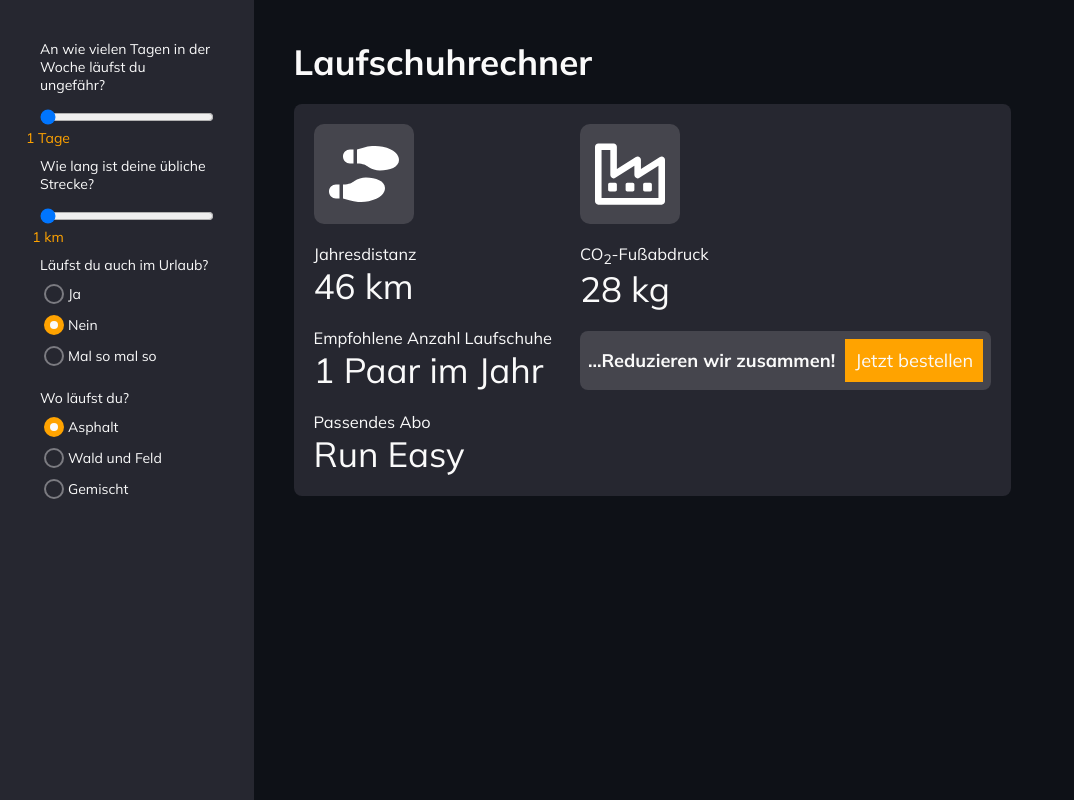
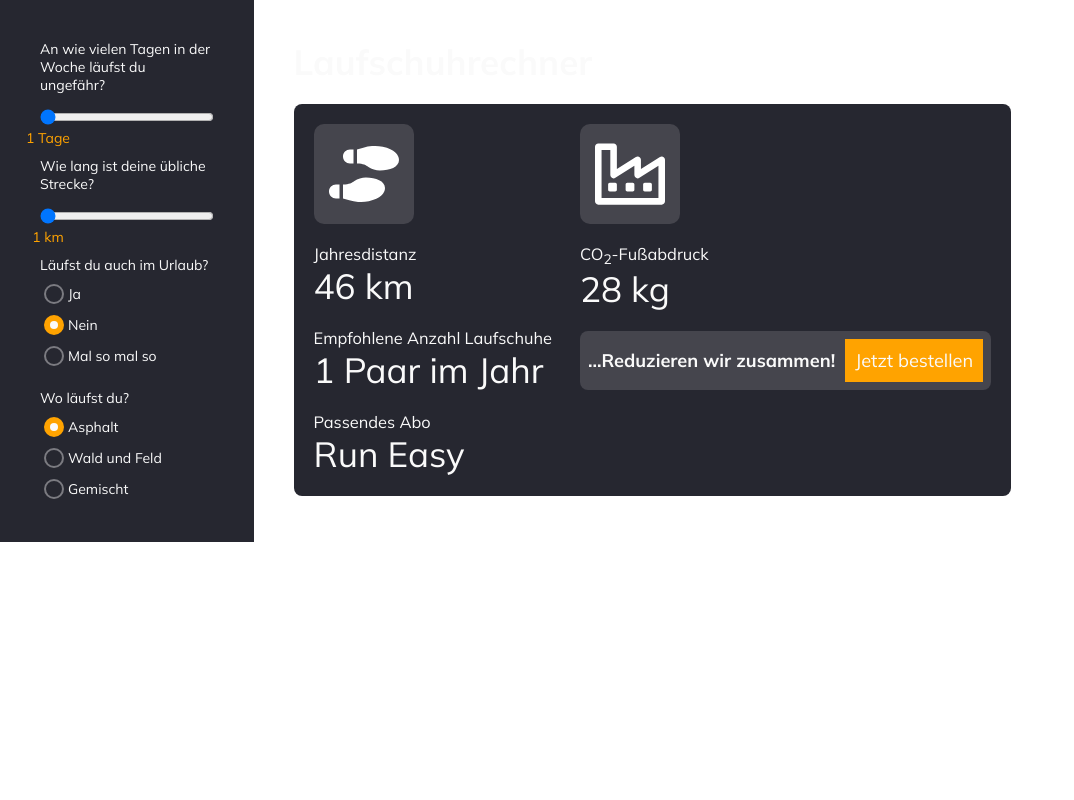
Before and after one commit to CinatitBR/shoe-calculator, a React (Create React App) app: page / in a window 1280 px wide. Shown: the whole page, without its empty margins (0-1074 px from the left). Built offline with nearby package versions, Linux system fonts and the light colour scheme.

Commit message:
Update styles

```diff
--- a/src/App.css
+++ b/src/App.css
@@ -1,9 +1,5 @@
 /* App wrapper */
 .app-wrapper {
-  width: 100vw;
-  height: 100vh;
-  overflow: auto;
-
   display: flex;
   flex-direction: row;
 }
--- a/src/global.css
+++ b/src/global.css
@@ -16,7 +16,6 @@
   padding: 0;
   margin: 0;
   box-sizing: border-box;
-  /* font-family: 'Source Sans Pro', sans-serif; */
   font-family: 'Mulish', sans-serif;
 }
 
@@ -25,11 +24,8 @@ html {
 }
 
 body {
-  background: var(--background-dark);
   color: var(--white);
   font-weight: 400;
-  width: 100vw;
-  height: 100vh;
 }
 
 a {
```
